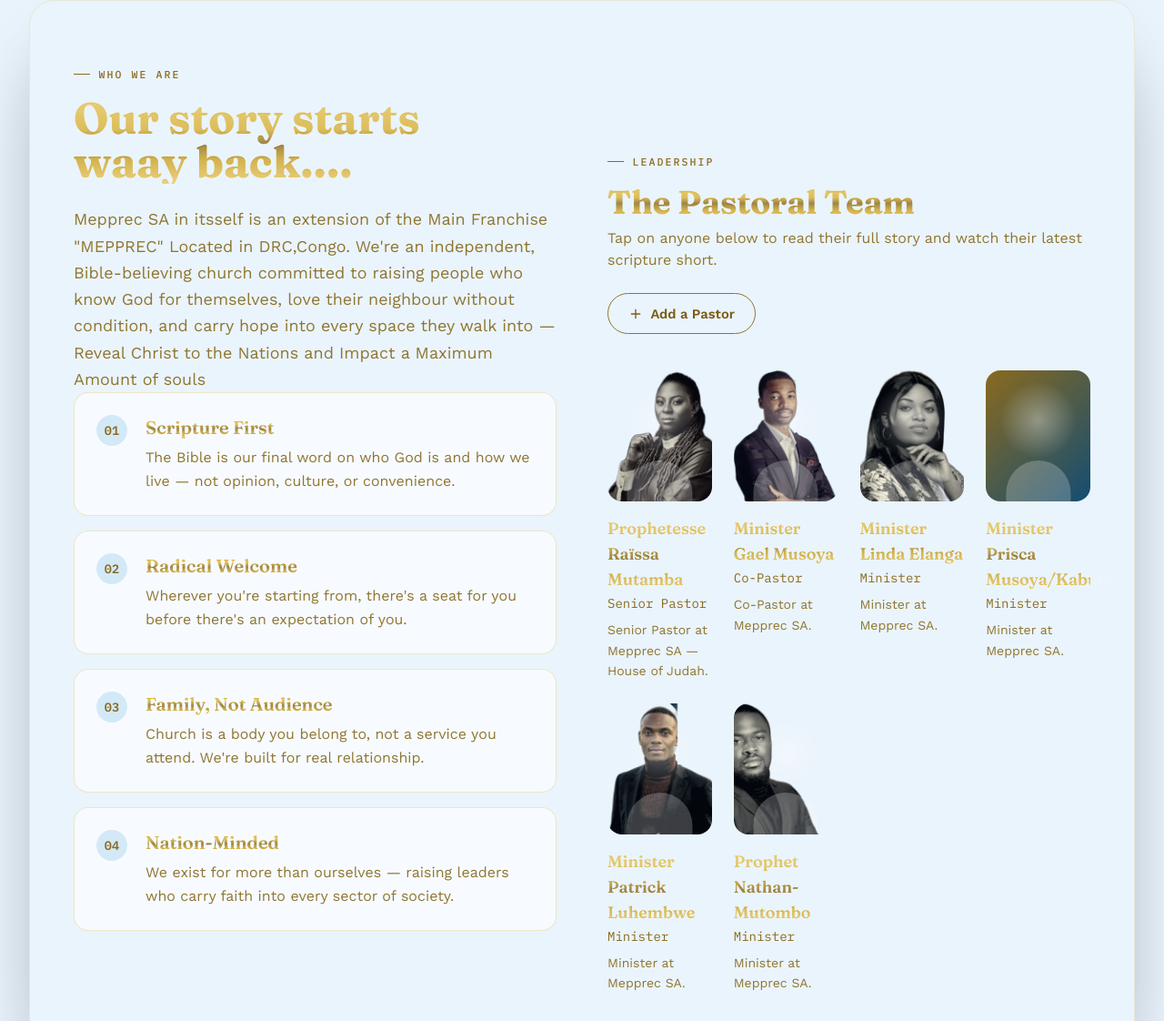
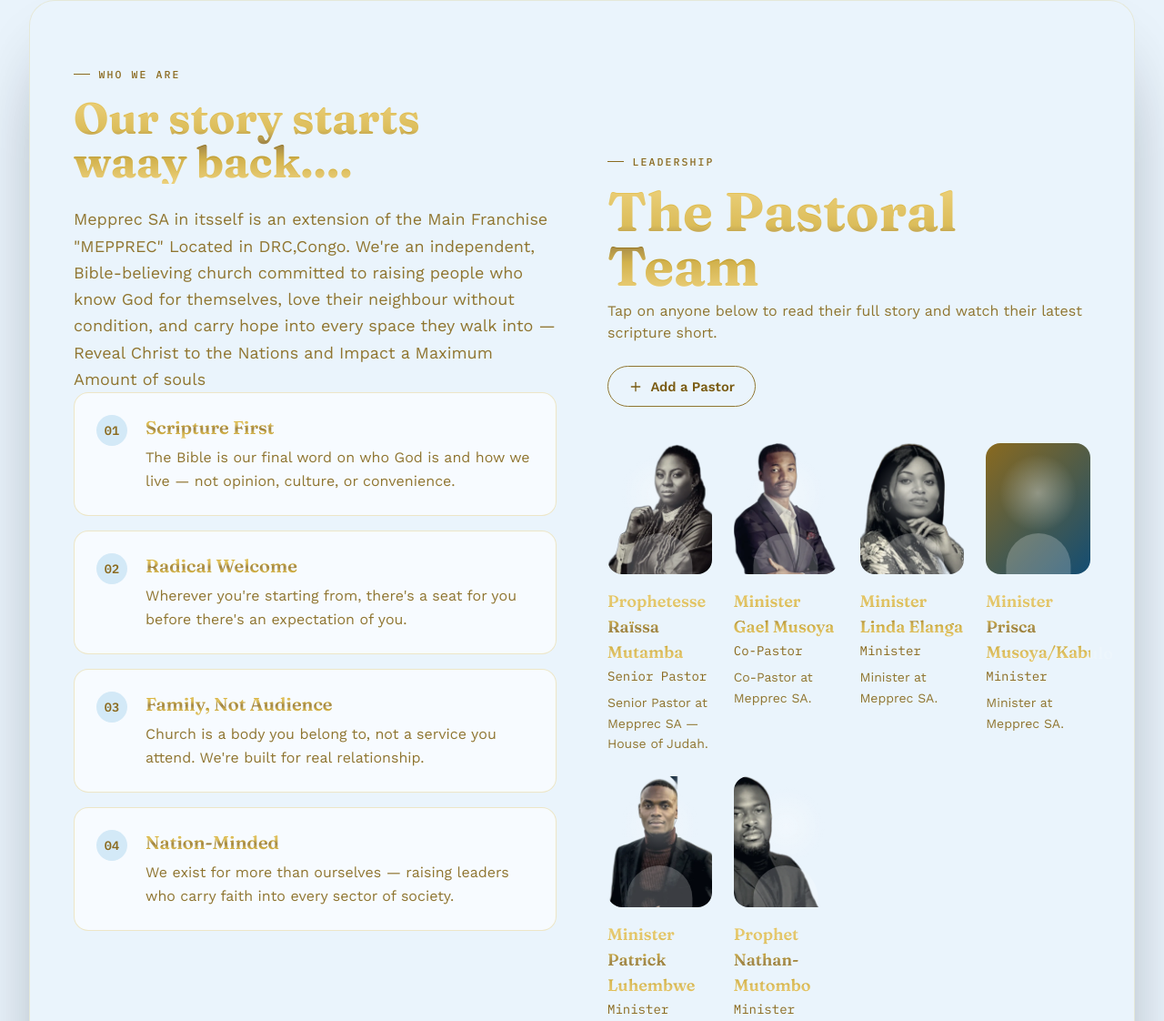
Before and after one commit to david31031/-mepprec-saWEB, a plain HTML site: page index.html in a window 1280 px wide. Shown: the part 1258-2380 px from the top of the page at 91% size. Drawn offline with nearby package versions, Linux system fonts and the light colour scheme.

Commit message:
Update index.html
update again

```diff
--- a/index.html
+++ b/index.html
@@ -241,10 +241,10 @@
 
     <!-- Pastoral team -->
     <div class="mt-24" id="leadership">
-      <div class="reveal max-w-2xl flex items-end justify-between gap-6 flex-wrap">
+      <div class="reveal max flex items-end justify-between gap-6 flex-wrap">
         <div>
           <span class="eyebrow">Leadership</span>
-          <h2 class="font-display font-bold text-ink text-3xl sm:text-4xl mt-4">The Pastoral Team</h2>
+          <h2 class="font-display font-bold text-ink text-3xl sm:text-6xl mt-4">The Pastoral Team</h2>
           <p class="mt-2 text-ink-soft">Tap on anyone below to read their full story and watch their latest scripture short.</p>
         </div>
         <button type="button" id="pastor-admin-toggle" class="btn btn-outline text-sm shrink-0">
```
